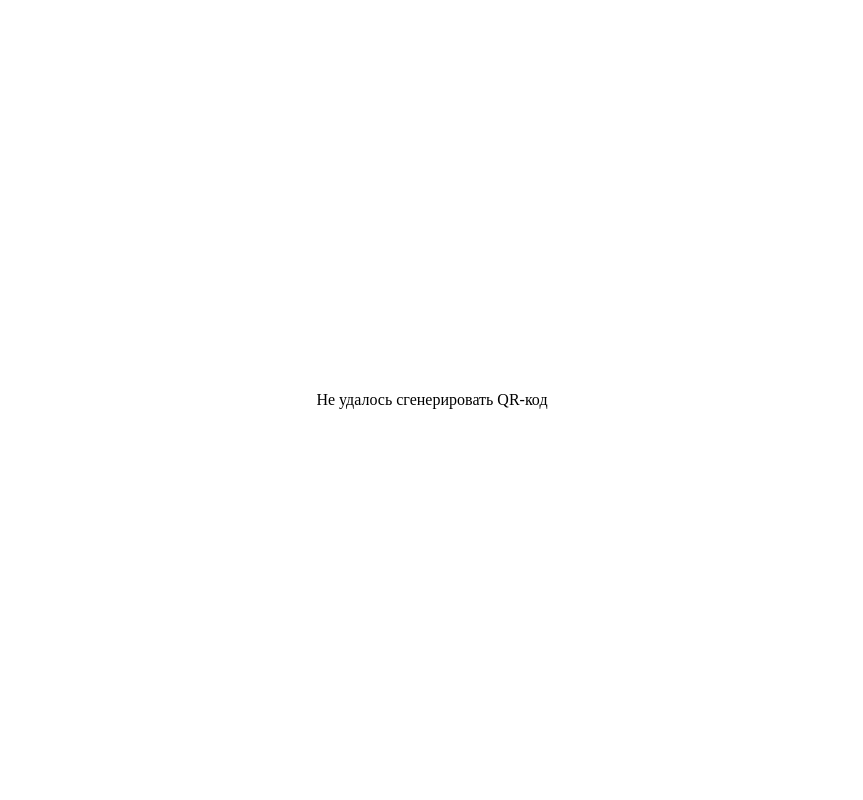
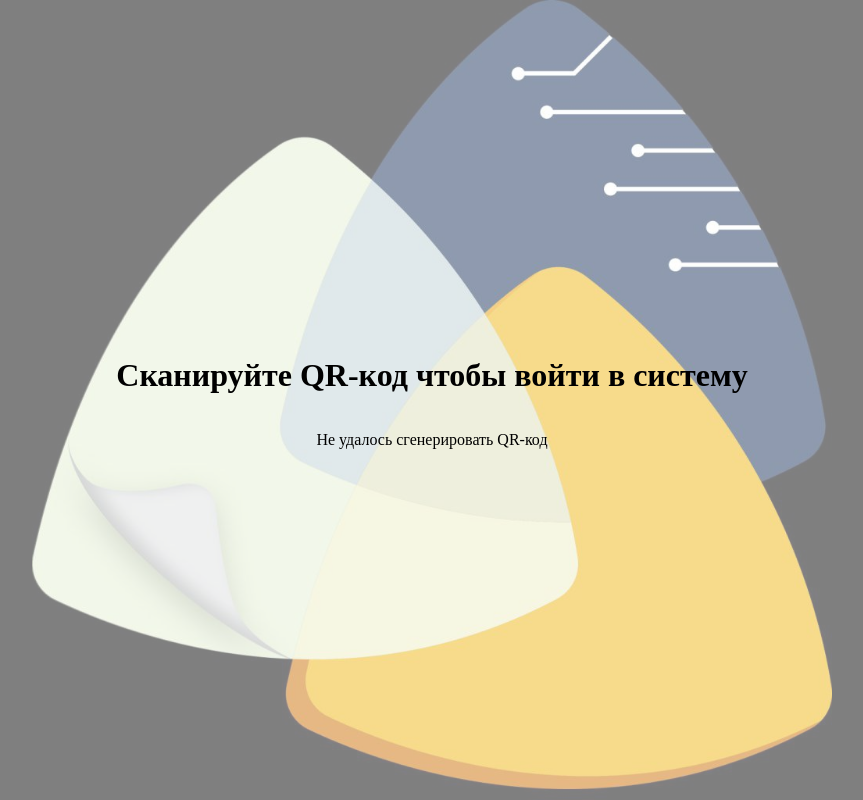
Before and after one commit to mxxnl1ghtx/pku.login.com, a plain HTML site: page index.html in a window 1280 px wide. Shown: the whole page, without its empty margins (208-1071 px from the left). Drawn offline with Linux system fonts and the light colour scheme.

Commit message:
Add files via upload

```diff
--- a/index.html
+++ b/index.html
@@ -1,14 +1,17 @@
 <!DOCTYPE html>
 <html>
 <head>
-    <title>QR-код с автообновлением</title>
+    <title>Pku Вход</title>
     <meta charset="UTF-8">
     <meta name="viewport" content="width=device-width, initial-scale=1.0">
     <link rel="stylesheet" href="style.css">
     <script src="https://cdn.jsdelivr.net/npm/qrcodejs@1.0.0/qrcode.min.js"></script>
 </head>
 <body>
-    <div id="qrcode-container"></div>
+    <div class="block">
+        <h1>Сканируйте QR-код чтобы войти в систему</h1>
+        <div id="qrcode-container"></div>
+    </div>
 
     <script src="script.js"></script>
 </body>
--- a/script.js
+++ b/script.js
@@ -1,25 +1,21 @@
 const qrcodeContainer = document.getElementById('qrcode-container');
+let previousCode = "";
 
-const words = ["apple", "banana", "cat", "dog", "elephant", "fish", "grape", "house", "ice", "jungle"];
-let previousText = "";
+function generateRandomCode() {
+  let newCode;
+  do {
+    newCode = Math.floor(100000000000 + Math.random() * 900000000000).toString(); // 12-значное число
+  } while (newCode === previousCode);
 
-function generateRandomText() {
-  let newText;
-  do {
-    const randomIndex1 = Math.floor(Math.random() * words.length);
-    const randomIndex2 = Math.floor(Math.random() * words.length);
-    newText = words[randomIndex1] + " " + words[randomIndex2];
-  } while (newText === previousText);
-
-  previousText = newText;
-  return newText;
+  previousCode = newCode;
+  return newCode;
 }
 
 function generateQRCode() {
-  const data = generateRandomText();
-  console.log("Текст QR-кода:", data);
+  const data = generateRandomCode();
+  console.log("Код QR-кода:", data);
 
-  qrcodeContainer.innerHTML = '';
+  qrcodeContainer.innerHTML = ''; // Очищаем контейнер перед генерацией нового QR-кода
 
   try {
     new QRCode(qrcodeContainer, {
--- a/style.css
+++ b/style.css
@@ -4,12 +4,28 @@ body {
     align-items: center;
     height: 100vh;
     margin: 0;
+
   }
 
-  #qrcode-container {
-    /* Добавьте стили для контейнера QR-кода, если нужно */
+body::before {
+    content: '';
+    background-image: url('pku_logo.jpg');
+    background-color: black;
+    background-repeat: no-repeat;
+    background-position: center;
+    background-size: contain;
+    opacity: 0.5;
+    position: fixed;
+    top: 0;
+    left: 0;
+    right: 0;
+    bottom: 0;
+    z-index: -1;
   }
 
-  #qrcode {
-    /* Добавьте стили для самого QR-кода, если нужно */
+.block {
+  display: flex;
+  justify-content: center;
+  align-items: center;
+  flex-direction: column;
   }
```
Also changed, not shown: pku_logo.jpg (added).
